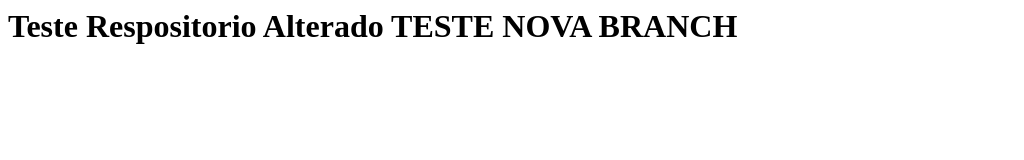
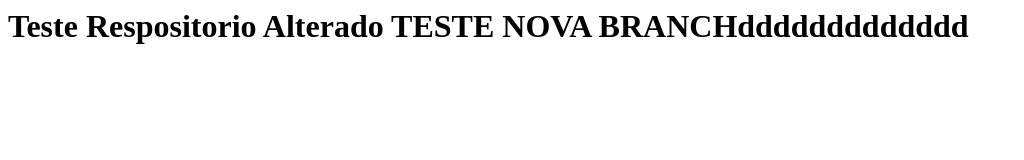
Before and after one commit to dreanp/GitFundamentos, a plain HTML site: page Index.html in a window 1280 px wide. Shown: the whole page, without its empty margins (0-1024 px from the left). Drawn offline with Linux system fonts and the light colour scheme.

Commit message:
Ultimo teste commit branch
teste ++

```diff
--- a/Index.html
+++ b/Index.html
@@ -1 +1 @@
-<h1> Teste Respositorio Alterado TESTE NOVA BRANCH</h1>
+<h1> Teste Respositorio Alterado TESTE NOVA BRANCHddddddddddddd</h1>
```
Also changed, not shown: Index2.html (+1 -1 lines).
